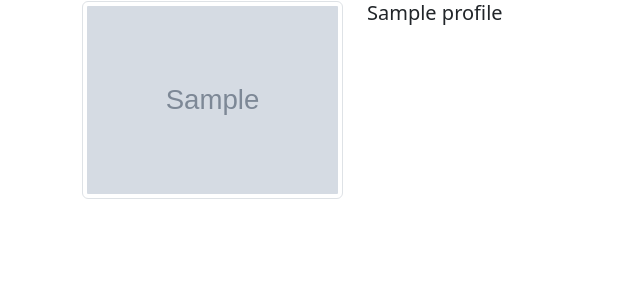
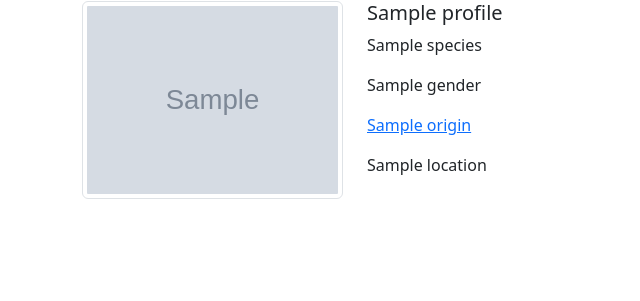
Before and after one commit to Bea-Martins/API_SquadMarieCurie, a Flask app: template templates/profile.html in a window 1280 px wide. Shown: the part 63-364 px from the top of the page, without its empty margins (0-640 px from the left). Run offline with Flask 3, Linux system fonts and the light colour scheme; the template is opened without the code that fills it: most values are stand-ins (such as "Sample title", 1, 10 or a date in 2020); grey boxes marked "Sample" are stand-in pictures.

Commit message:
incluindo consumo de rota

```diff
--- a/app.py
+++ b/app.py
@@ -23,6 +23,15 @@ def get_profile(id):
         data = response.read()
         profile = json.loads(data)
     return render_template("profile.html", profile=profile)
+
+@app.route('/profile/location/<id>')
+def get_profile_locations(id):
+    url = f"https://rickandmortyapi.com/api/location/{id}"
+    with urllib.request.urlopen(url) as response:
+        profile_location_data = response.read()
+        profile_location_dict = json.loads(profile_location_data)
+
+    return render_template("profile-location.html", prof_location=profile_location_dict)
 
 @app.route('/location/<id>')
 def get_locations(id):
--- a/templates/profile.html
+++ b/templates/profile.html
@@ -1,12 +1,19 @@
-{% extends "layout.html" %}
-
-{% block content%}
+{% extends "layout.html" %} {% block content%}
 <div class="row">
   <div class="col-sm-3 col-6">
-    <img src="{{profile.image}}" alt="{{profile.name}}" class="img-fluid img-thumbnail"/>
+    <img
+      src="{{profile.image}}"
+      alt="{{profile.name}}"
+      class="img-fluid img-thumbnail"
+    />
   </div>
   <div class="col-sm-3 col-6">
     <h1 class="h5">{{profile.name}}</h1>
+    <p>{{profile.species}}</p>
+    <p>{{profile.gender}}</p>
+
+    <p><a href="/profile-location.html">{{profile.origin.name}}</a></p>
+    <p>{{profile.location.name}}</p>
   </div>
 </div>
 {% endblock %}
```
Also changed, not shown: templates/profile-location.html (added, +8 -0 lines).
